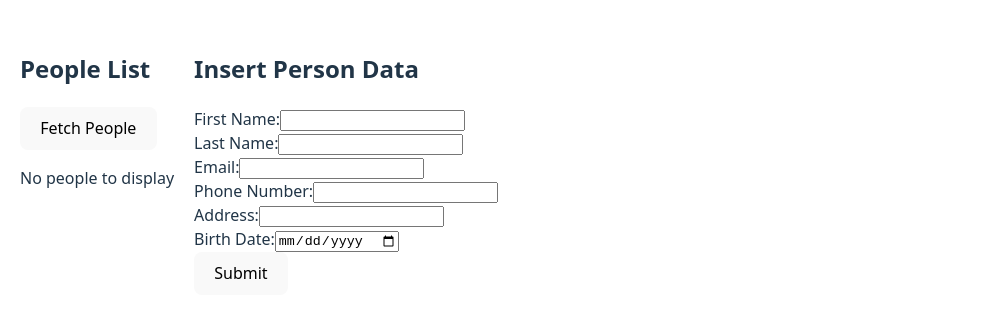
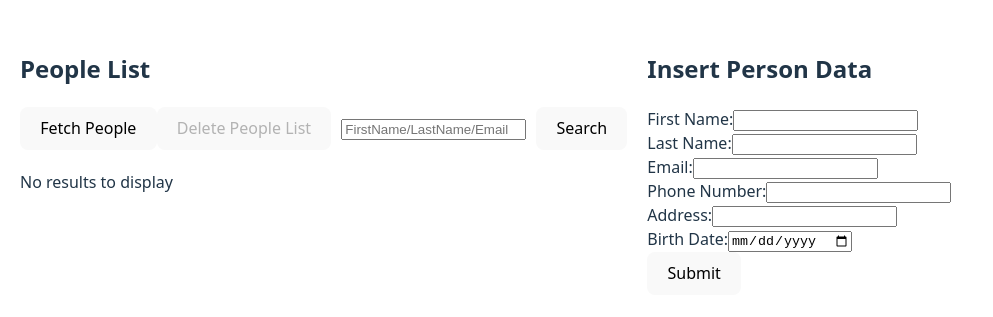
Before and after one commit to stefvvn/FunctionApp1, a React (Vite) app in the folder my-frontend/: page / in a window 1280 px wide. Shown: the part 229-546 px from the top of the page, without its empty margins (0-993 px from the left). Built offline with nearby package versions, Linux system fonts and the light colour scheme.

Commit message:
added SearchList

```diff
--- a/my-frontend/src/App.jsx
+++ b/my-frontend/src/App.jsx
@@ -13,10 +13,10 @@ function App() {
 
 const styles = {
   container: {
-    display: "flex",          // Enables flexbox
-    justifyContent: "space-between", // Optional: Add space between items (you can use "space-evenly", "space-around", etc.)
-    gap: "20px",              // Optional: Adds space between the components
-    flexWrap: "wrap",         // Optional: Allow components to wrap onto a new row on smaller screens
+    display: "flex",
+    justifyContent: "space-between",
+    gap: "20px",
+    flexWrap: "wrap",
     padding: "20px",
   },
 };
--- a/my-frontend/src/PersonDataList.jsx
+++ b/my-frontend/src/PersonDataList.jsx
@@ -4,20 +4,72 @@ const PeopleList = () => {
   const [people, setPeople] = useState([]);
   const [loading, setLoading] = useState(false);
   const [error, setError] = useState(null);
+  const [deleting, setDeleting] = useState(false);
+  const [searchQuery, setSearchQuery] = useState("");
+  const [searchResults, setSearchResults] = useState([]);
 
   const fetchPeople = async () => {
     setLoading(true);
     setError(null);
 
     try {
-      const response = await fetch("http://localhost:7285/api/PersonGetList"); // Replace with your actual Azure Function URL
+      const response = await fetch("http://localhost:7285/api/PersonGetList");
       if (!response.ok) {
         throw new Error("Failed to fetch data");
       }
 
       const data = await response.json();
-      console.log(data); // Log to check the structure of the response
-      setPeople(data); // Assuming data is an array of people
+      console.log(data);
+      setPeople(data);
+      setSearchResults(data);
+    } catch (error) {
+      setError(error.message);
+    } finally {
+      setLoading(false);
+    }
+  };
+
+  const deletePeople = async () => {
+    setDeleting(true);
+    setError(null);
+
+    try {
+      const response = await fetch("http://localhost:7285/api/clearall", {
+        method: "DELETE",
+      });
+
+      if (!response.ok) {
+        throw new Error("Failed to delete data");
+      }
+
+      setPeople([]);
+      setSearchResults([]);
+      alert("People list deleted successfully!");
+    } catch (error) {
+      setError(error.message);
+    } finally {
+      setDeleting(false);
+    }
+  };
+
+  const searchPeople = async () => {
+    if (!searchQuery.trim()) {
+      setSearchResults(people);
+      return;
+    }
+
+    setLoading(true);
+    setError(null);
+
+    try {
+      const response = await fetch(`http://localhost:7285/api/person/search?query=${encodeURIComponent(searchQuery)}`);
+      if (!response.ok) {
+        throw new Error("Failed to search data");
+      }
+
+      const data = await response.json();
+      console.log(data);
+      setSearchResults(data);
     } catch (error) {
       setError(error.message);
     } finally {
@@ -27,14 +79,33 @@ const PeopleList = () => {
 
   return (
     <div>
-      <h2>People List</h2>
-      <button onClick={fetchPeople} disabled={loading}>
-        {loading ? "Loading..." : "Fetch People"}
-      </button>
+    <h2>People List</h2>
 
+    <div style={{ display: "flex", marginBottom: "20px", gap: "10px" }}>
+      <div>
+        <button onClick={fetchPeople} disabled={loading}>
+          {loading ? "Loading..." : "Fetch People"}
+        </button>
+        <button onClick={deletePeople} disabled={deleting || searchResults.length === 0}>
+          {deleting ? "Deleting..." : "Delete People List"}
+        </button>
+      </div>
+      <div style={{ marginLeft: "auto" }}>
+        <input
+          type="text"
+          value={searchQuery}
+          onChange={(e) => setSearchQuery(e.target.value)}
+          placeholder="FirstName/LastName/Email"
+          style={{ marginRight: "10px" }}
+        />
+        <button onClick={searchPeople} disabled={loading}>
+          {loading ? "Searching..." : "Search"}
+        </button>
+      </div>
+    </div>
       {error && <p>Error: {error}</p>}
 
-      {people.length > 0 && !loading ? (
+      {searchResults.length > 0 && !loading ? (
         <table border="1" style={{ width: "100%", marginTop: "20px", borderCollapse: "collapse" }}>
           <thead>
             <tr>
@@ -48,7 +119,7 @@ const PeopleList = () => {
             </tr>
           </thead>
           <tbody>
-            {people.map((person, index) => (
+            {searchResults.map((person, index) => (
               <tr key={index}>
                 <td>{person.firstName}</td>
                 <td>{person.lastName}</td>
@@ -62,12 +133,10 @@ const PeopleList = () => {
           </tbody>
         </table>
       ) : (
-        people.length === 0 && !loading && <p>No people to display</p>
+        searchResults.length === 0 && !loading && <p>No results to display</p>
       )}
     </div>
   );
 };
 
-
-
 export default PeopleList;
```
